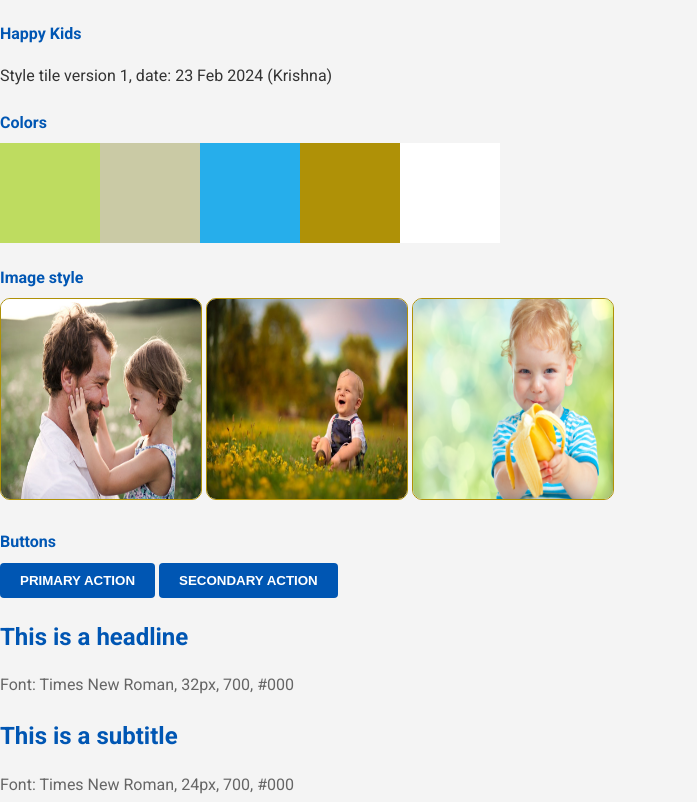
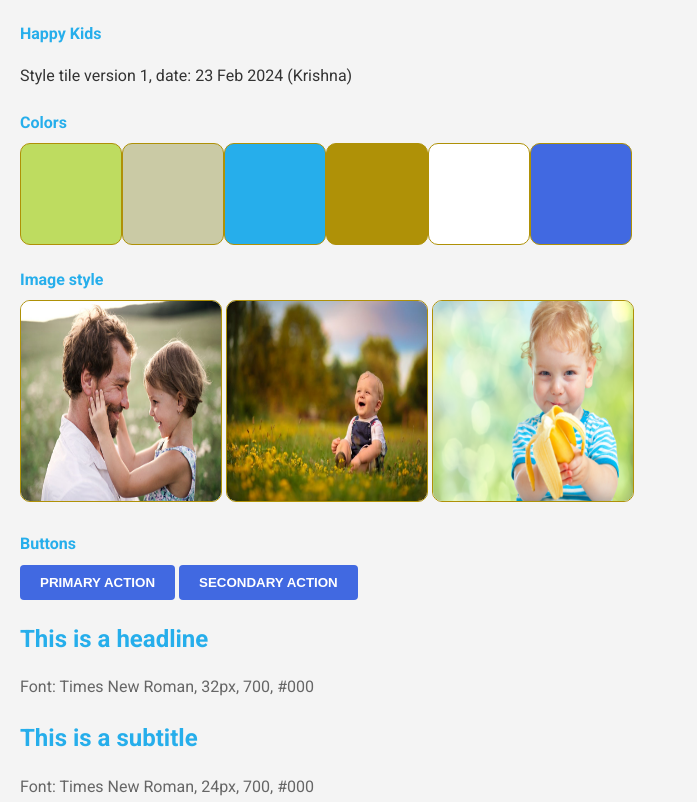
Before and after one commit to mhi1001/ux-ola2, a plain HTML site: page index.html in a window 1280 px wide. Shown: the top 802 px of the page, without its empty margins (0-697 px from the left). Drawn offline with Linux system fonts and the light colour scheme.

Commit message:
setting up colors

```diff
--- a/index.html
+++ b/index.html
@@ -19,6 +19,7 @@
         <div class="color-sample3"></div>
         <div class="color-sample4"></div>
         <div class="color-sample5"></div>
+        <div class="color-sample6"></div>
     </div>
 
     </section>
@@ -45,8 +46,11 @@
     <section id="adjectives">
         <h4>Adjectives</h4>
         <h3>One</h3>
+        <p>Lorem ipsum dolor sit amet consectetur, adipisicing elit. Officia esse accusantium delectus eos sed commodi, accusamus, eaque ullam, dolore excepturi architecto odio nesciunt. Expedita alias voluptas iste maxime ex rem?</p>
         <h3>Two</h3>
+        <p>Lorem ipsum dolor sit amet, consectetur adipisicing elit. Quidem libero labore temporibus animi dolore consectetur nemo? Recusandae quasi, quisquam ea totam earum ut saepe natus odit at nihil asperiores possimus consequatur, hic eaque, dolorum deleniti? Repellendus, placeat?</p>
         <h3>Three</h3>
+        <p>Lorem ipsum dolor sit amet consectetur adipisicing elit. Aut, architecto earum sit ullam, perferendis recusandae sequi fuga sed minus, ducimus quam suscipit! Exercitationem sunt vel atque praesentium optio esse assumenda.</p>
     </section>
 </body>
 </html>
--- a/style1.css
+++ b/style1.css
@@ -5,12 +5,12 @@ body {
     color: #333;
     background-color: #f4f4f4;
     line-height: 1.6;
-    margin: 0;
-    padding: 0;
+    margin:20px;
+    paddin:20px;
 }
 
 h1, h2, h3, h4 {
-    color: #0056b3;
+    color: #26AEEB;
     margin-bottom: 0.5em;
 }
 
@@ -21,7 +21,7 @@ h1, h2, h3, h4 {
 
 
 button {
-    background-color: #0056b3;
+    background-color: #4169E1;
     color: #fff;
     border: none;
     padding: 10px 20px;
@@ -33,7 +33,7 @@ button {
 }
 
 button:hover {
-    background-color: #003d7a;
+    background-color: #26AEEB;
 }
 
 .meta, .copy {
@@ -51,30 +51,48 @@ button:hover {
     width:100px;
     height:100px;
     background:#BEDC60;
+    border: 1px solid #AF9107;
+    border-radius: 10px;
 }
 .color-sample2{
     display:flex;
     width:100px;
     height:100px;
     background:#CACAA5;
+    border: 1px solid #AF9107;
+    border-radius: 10px;
 }
 .color-sample3{
     display:flex;
     width:100px;
     height:100px;
     background:#26AEEB;
+    border: 1px solid #AF9107;
+    border-radius: 10px;
 }
 .color-sample4{
     display:flex;
     width:100px;
     height:100px;
     background:#AF9107;
+    border: 1px solid #AF9107;
+    border-radius: 10px;
 }
 .color-sample5{
     display:flex;
     width:100px;
     height:100px;
     background:#ffffff;
+    border: 1px solid #AF9107;
+    border-radius: 10px;
+}
+.color-sample6{
+    display:flex;
+    width:100px;
+    height:100px;
+    background:#4169E1;
+    border: 1px solid #AF9107;
+    border-radius: 10px;
 }
 img{
     height: 200px;
```
